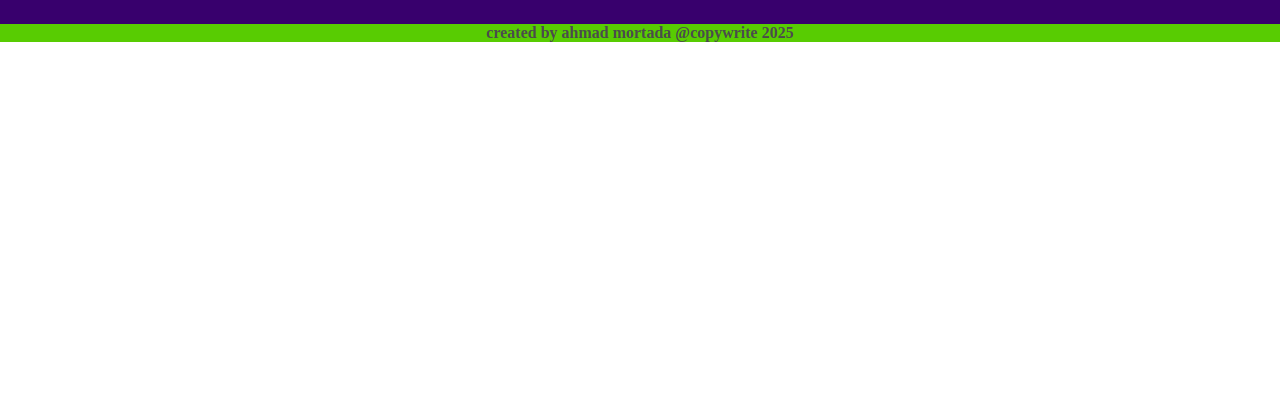
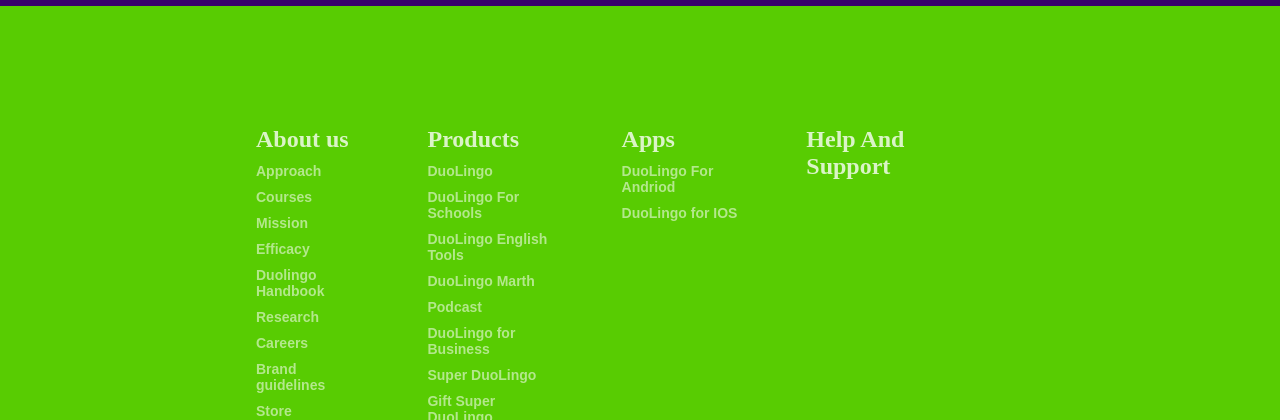
Before and after one commit to ahmadmortada0/Duolingo, a plain HTML site: page index.html in a window 1280 px wide. Shown: the part 2380-2800 px from the top of the page. Before the commit the page ends 2422 px from the top, so only its background shows below. Drawn offline with Linux system fonts and the light colour scheme.

Commit message:
cloning <> the footer of the duolingo website page

```diff
--- a/index.html
+++ b/index.html
@@ -105,7 +105,59 @@
         </section>
     </main>
     <footer >
-    <h4>created by ahmad mortada @copywrite 2025</h4>
+        <div class="container flex">
+            <div >
+                <p>About us</p>
+                <ul>
+                    <li>Approach</li>
+                    <li>Courses</li>
+                    <li> Mission</li>
+                    <li>Efficacy</li>
+                    <li>Duolingo Handbook</li>
+                    <li>Research</li>
+                    <li>Careers</li>
+                    <li>Brand guidelines</li>
+                    <li>Store</li>
+                    <li>Investors</li>
+                    <li>Contact us</li>
+                </ul>
+        </div>
+        <div>
+            <p>
+                Products
+            </p>
+            <ul>
+                <li>DuoLingo</li>
+                <li>DuoLingo For Schools</li>
+                <li>DuoLingo English Tools</li>
+                <li>DuoLingo Marth</li>
+                <li>Podcast</li>
+                <li>DuoLingo for Business</li>
+                <li>Super DuoLingo</li>
+                <li> Gift Super DuoLingo</li>
+                <li>DuoLingo Max </li>
+
+            </ul>
+        </div>
+        <div >
+            <p>Apps</p>
+            <ul>
+                <li>DuoLingo For Andriod</li>
+                <li>DuoLingo for IOS</li>
+            </ul>
+        </div>
+        <div >
+            <p>Help And Support</p>
+        </div>
+        <div ></div>
+    </div>
+    <hr>
+    <div class="footer-lang">
+        <p>site Language:</p>
+        <div class="lang">
+        <span>Englsih</span> <span>French</span><span>Arabic</span><span>Dutch</span><span>Spanish</span><span>Hebrew</span>
+        </div>
+    </div>
     </footer>
 </body>
 </html>
--- a/styles/style.css
+++ b/styles/style.css
@@ -17,6 +17,7 @@ header h3{
 
 }
 header a{
+    position: fixed;
     text-decoration: none;
 }
 .home-icon img{
@@ -168,15 +169,41 @@ aside{
     margin-left: 30px;
 }
 footer{
+    padding-top: 120px;
     background-color: var(--main-color);
     height:fit-content;
     width: 100%;
-    justify-content: center;
-    text-align: center;
+
 }
-footer h4{
-    font-size: 16px;
-    color:var(--color);
+footer p{
+    color: #ffffffc7;
+    font-size: 24px;
+    font-weight: 900;
+}
+.container{
+    gap: 60px;
+    padding-bottom: 30px;
+    margin: 0 20%;
+}
+footer ul{
+    list-style: none;
+}
+footer li{
+    padding-top: 10px;
+    color:#ffffff8c;
+    font-family: sans-serif;
+    font-size: 14px;
+    font-weight: 900;
+}
+.footer-lang{
+    padding: 0% 20%;
+}
+.footer-lang span{
+    color:#ffffff8c;
+    font-family: sans-serif;
+    font-size: 14px;
+    font-weight: 900;
+   margin-right: 30px;
 }
 @media (max-width:900px) {
     body{
```
